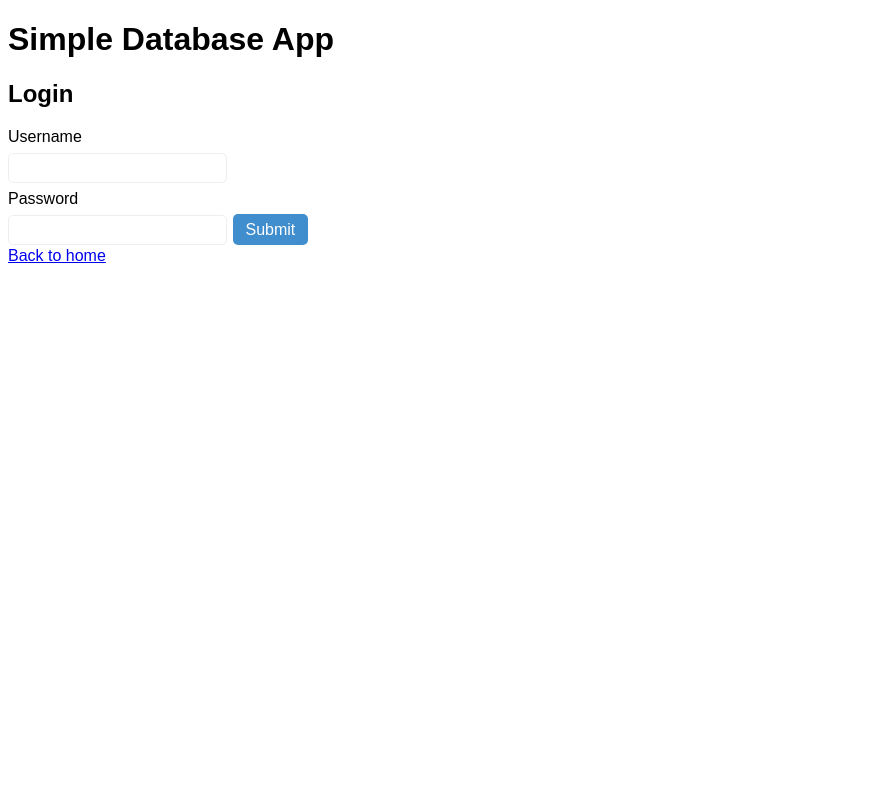
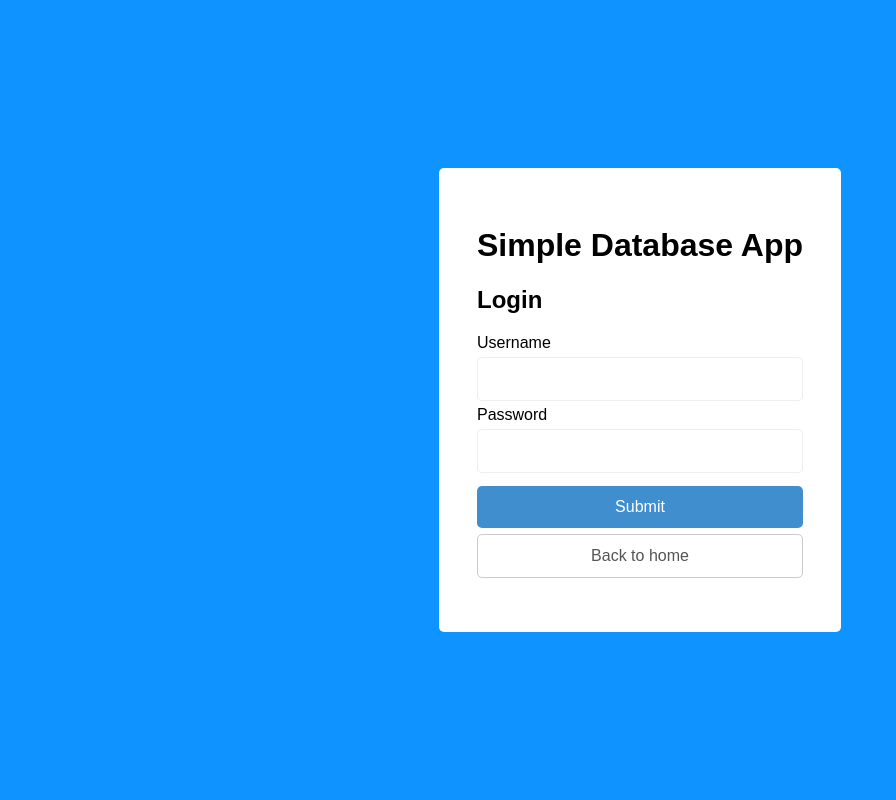
Before and after one commit to Nissaar/Admin-Web, a PHP site: page / in a window 1280 px wide. Shown: the whole page, without its empty margins (0-896 px from the left). Run offline with PHP 8.4, Linux system fonts and the light colour scheme.

Commit message:
sitewide styling redone

```diff
--- a/Admin/Location.php
+++ b/Admin/Location.php
@@ -80,7 +80,7 @@ if(isset($_SESSION['Username'])){
 	}*/
 	?>
 
-
+	<main>
 	<?php require "../templates/header.php"; ?>
 	<?php if ($result && $stmt->rowCount() > 0){ ?>
 	<h2><?php echo $_GET['searchLocation']; ?></h2>
@@ -110,5 +110,6 @@ if(isset($_SESSION['Username'])){
 	</tbody>
 	</table>
 	<?php }}else{echo "No Result For " . $_GET['searchLocation'];}?>
-	<a href="Database.php">Back to home</a>
+	<a href="Database.php" class="button button--block button--secondary">Back to home</a>
+	</main>
 	<?php require "../templates/footer.php"; ?>
--- a/Admin/Statuspasrepondu.php
+++ b/Admin/Statuspasrepondu.php
@@ -12,7 +12,7 @@ if(isset($_SESSION['Username'])){
 		echo $error->getMessage();
 	}*/
 	?>
-
+	<main>
 
 	<?php require "../templates/header.php"; ?>
 	<?php if ($result && $stmt->rowCount() > 0){ ?>
@@ -42,7 +42,8 @@ if(isset($_SESSION['Username'])){
 	  </tbody>
 	</table>
 	<?php }else{echo "Pas de Resultat pour 'Pas-Repondu'";}?>
-	<a href="Database.php">Back to home</a>
+	<a href="Database.php" class="button button--block button--secondary">Back to home</a>
+	</main>
 	<?php require "../templates/footer.php"; ?>
 <?php }else{
 	header('Location: index.php');
--- a/Admin/Statusrepondu.php
+++ b/Admin/Statusrepondu.php
@@ -13,7 +13,7 @@ if(isset($_SESSION['Username'])){
 	}*/
 	?>
 
-
+	<main>
 	<?php require "../templates/header.php"; ?>
 	<?php if ($result && $stmt->rowCount() > 0){ ?>
 	<h2>Répondu</h2>
@@ -42,7 +42,8 @@ if(isset($_SESSION['Username'])){
 	  </tbody>
 	</table>
 	<?php }else{echo "Pas de Resultat pour 'Repondu'";}?>
-	<a href="Database.php">Back to home</a>
+	<a href="Database.php" class="button button--block button--secondary">Back to home</a>
+	</main>
 	<?php require "../templates/footer.php"; ?>
 <?php }else{
 	header('Location: index.php');
--- a/Admin/searchuserEmailID.php
+++ b/Admin/searchuserEmailID.php
@@ -18,7 +18,7 @@ if(isset($_SESSION['Username'])){
 	}*/
 	?>
 
-
+	<main>
 	<?php require "../templates/header.php"; ?>
 	<?php if ($result && $stmt->rowCount() > 0){ ?>
 	<h2><?php echo $_GET['searchEmailID']; ?></h2>
@@ -48,7 +48,8 @@ if(isset($_SESSION['Username'])){
 	  </tbody>
 	</table>
 	<?php }else{echo "Pas de Resultat pour " . $_GET['searchEmailID'];}?>
-	<a href="Database.php">Back to home</a>
+	<a href="Database.php" class="button button--block button--secondary">Back to home</a>
+	</main>
 	<?php require "../templates/footer.php"; ?>
 <?php }else{
 	header('Location: index.php');
--- a/Admin/searchusername.php
+++ b/Admin/searchusername.php
@@ -18,7 +18,7 @@ if(isset($_SESSION['Username'])){
 	}*/
 	?>
 
-
+	<main>
 	<?php require "../templates/header.php"; ?>
 	<?php if ($result && $stmt->rowCount() > 0){ ?>
 	<h2><?php echo $_GET['searchname']; ?></h2>
@@ -48,7 +48,8 @@ if(isset($_SESSION['Username'])){
 	  </tbody>
 	</table>
 	<?php }else{echo "Pas de Resultat pour " . $_GET['searchname'];}?>
-	<a href="Database.php">Back to home</a>
+	<a href="Database.php" class="button button--block button--secondary">Back to home</a>
+	</main>
 	<?php require "../templates/footer.php"; ?>
 
 <?php }else{
--- a/config/config.php
+++ b/config/config.php
@@ -7,7 +7,7 @@
 
 $host       = "localhost";
 $username   = "root";
-$password   = "nissaar1307";
+$password   = ""/*"nissaar1307"*/;
 $dbname     = "test1"; // will use later
 $dsn        = "mysql:host=$host;dbname=$dbname"; // will use later
 $options    = array(
--- a/css/style.css
+++ b/css/style.css
@@ -1,18 +1,31 @@
+/*Generarl style*/
 body{
   font-family: sans-serif;
   font-size: 16px;
+  background-color: #0f93ff;
+  display: flex;
+  align-items: center;
+  justify-content: center;
+}
+main{
+  background-color: #FFF;
+  padding: 3%;
+  display: inline-block;  margin: 0 auto;
+  border-radius: 5px;
+  width: max-content;
+  max-width: 100vw;
 }
 label {
   display: block;
   margin: 5px 0;
 }
-/*Tabke stykes*/
+/*Tabke styles*/
 table {
   border-collapse: collapse;
   border-spacing: 0;
   width: 100%;
   background-color: #3f8ecf;
-  margin: 1% 0;
+  margin: 2% 0;
 }
 
 th{
@@ -38,35 +51,78 @@ th {
 table a{
   background-color: inherit;
 }
+/*List styles*/
+ul.nav-wrapper{
+  display: flex;
+}
+.list--unformat{
+  all:unset;
+}
 /*Button styles*/
 a.button,
 input[type="submit"],
 button {
+    cursor: pointer;
     all:unset;
     text-align: center;
     text-decoration: none;
     color: initial;
-    padding: 0.5vw 1vw;
+    padding: 1.5vh;
     margin: 0.1vw;
     border-radius: 5px;
     background-color: #418ecf;
     color:#FFF;
     transition: filter 0.15s ease-in-out;
+    white-space: nowrap;
+}
+.button.button--secondary{
+    background-color: white;
+    color: #555;
+    border: solid 1px #ccc;
 }
 a.button:hover,
 input[type="submit"]:hover,
 button:hover {
   filter: brightness(1.1);
 }
+a.button.button--secondary:hover,
+input[type="submit"].button--secondary:hover,
+button.button--secondary:hover {
+  filter: brightness(0.9);
+}
+a.button.button--block,
+input[type="submit"].button--block,
+button.button--block{
+  box-sizing: border-box;
+  width: 100%;
+  display: block;
+  margin: 4% 0;
+}
+
+.button--block ~ a.button.button--block,
+.button--block ~ input[type="submit"].button--block,
+.button--block ~ button.button--block{
+  box-sizing: border-box;
+  width: 100%;
+  display: block;
+  margin: -2% 0 4% 0;
+}
+
 /*Input styles*/
 input[type="text"],
 input[type="email"],
 input[type="password"],
 input[type="number"]{
-  all:unset;
-  padding: 5px;
+  all: unset;
+  padding: 1.5vh;
   border-radius: 5px;
   border: solid 1px #eee;
   margin: 2px 0;
   font-weight: 400;
+  font-size: 1em;
 }
+input.input--block{
+  width: 100%;
+  display: block;
+  box-sizing: border-box;
+}
--- a/index.php
+++ b/index.php
@@ -59,7 +59,7 @@ session_start();
         }
     }
 ?>
-
+<main>
 <?php require "templates/header.php"; ?>
 
 
@@ -68,12 +68,12 @@ session_start();
 <form method="post">
 
     <label for="Username">Username</label>
-    <input type="text" name="Username" id="Username">
+    <input class="input--block" type="text" name="Username" id="Username">
 	<label for="Password">Password</label>
-    <input type="Password" name="Password" id="Password">
-    <input type="submit" name="submit" value="Submit">
+    <input class="input--block" type="Password" name="Password" id="Password">
+    <input type="submit" name="submit" value="Submit" class="button--block">
+    <a href="index.php" class="button button--secondary button--block">Back to home</a>
 </form>
 
-<a href="index.php">Back to home</a>
-
+</main>
 <?php require "templates/footer.php"; ?>
```
Also changed, not shown: Admin/AddUser.php (+4 -4 lines), Admin/Database.php (+6 -5 lines), Admin/create.php (+7 -6 lines), Admin/index.php (+7 -7 lines), Admin/register.php (+7 -7 lines), Admin/update-user.php (+4 -3 lines).
